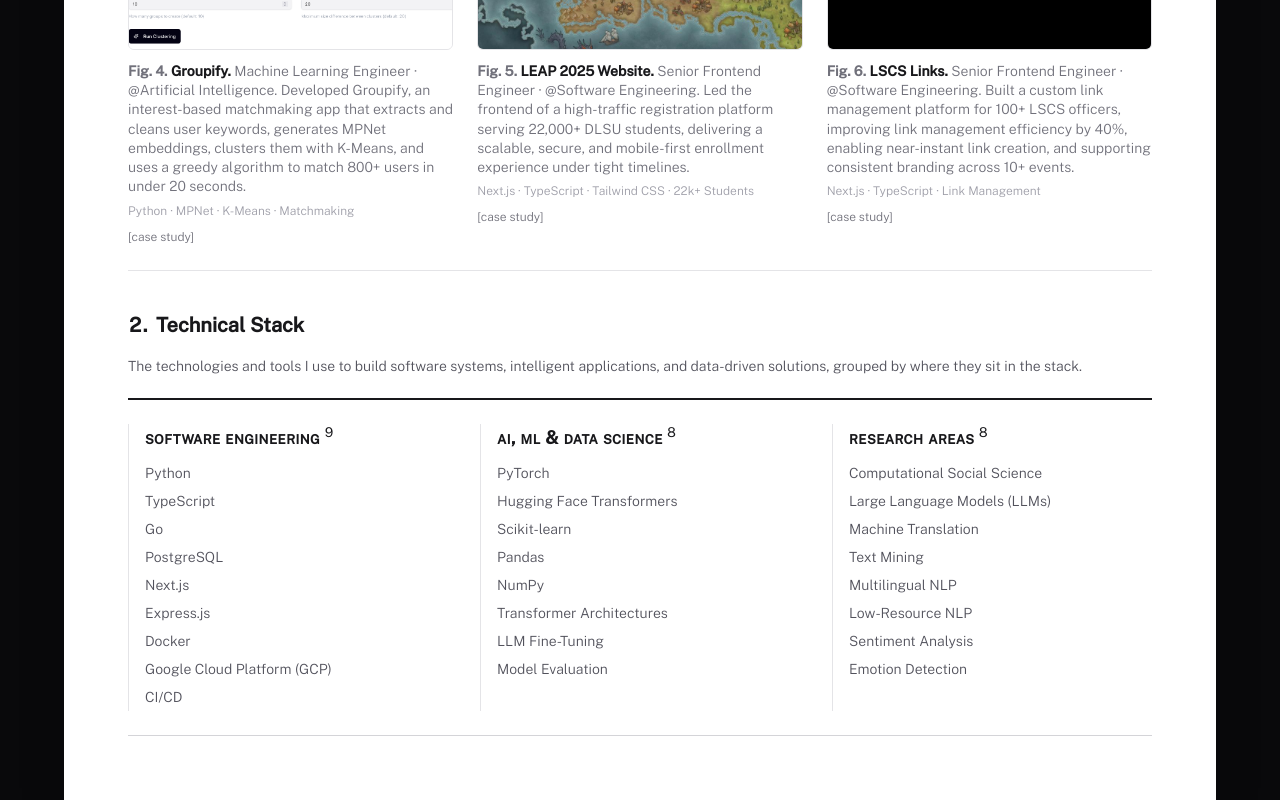
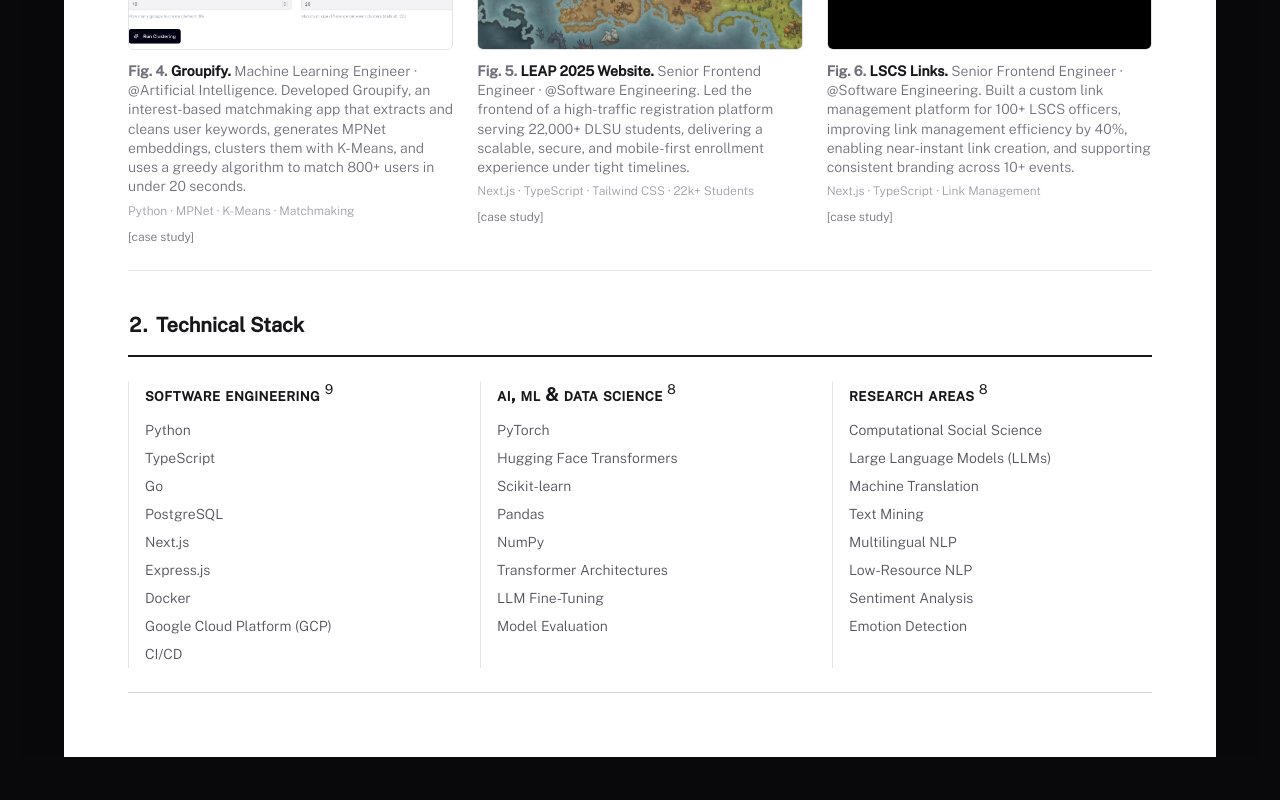
Before and after one commit to mbchavez27/mbchavezzportfolio, a React (Vite) app: page /projects in a window 1280 px wide. Shown: the part 1286-2086 px from the top of the page. After the commit the page ends 2043 px from the top, so only its background shows below. Built offline with nearby package versions, Linux system fonts and the light colour scheme.

Commit message:
content: drop the stack and roles intro lines

```diff
--- a/src/features/productions/components/RolesCapabilities.tsx
+++ b/src/features/productions/components/RolesCapabilities.tsx
@@ -1,5 +1,4 @@
 import { motion } from "motion/react";
-import Summary from "@/components/atoms/Summary";
 import SectionHeading from "@/components/molecules/SectionHeading";
 import { revealOnScroll } from "@/lib/motion";
 import type { Capability } from "../domain/productions.domain";
@@ -9,7 +8,6 @@ export default function RolesCapabilities({ capabilities }: { capabilities: read
   return (
     <section className="page-container pb-16">
       <SectionHeading number="2" title="Roles & Capabilities" />
-      <Summary>The roles I take on during live productions and what each one involves on the day of a show.</Summary>
 
       <dl className="grid grid-cols-1 md:grid-cols-2 gap-x-10">
         {capabilities.map((capability, i) => (
--- a/src/features/projects/components/TechnicalStack.tsx
+++ b/src/features/projects/components/TechnicalStack.tsx
@@ -1,5 +1,4 @@
 import { motion } from "motion/react";
-import Summary from "@/components/atoms/Summary";
 import SectionHeading from "@/components/molecules/SectionHeading";
 import { revealOnScroll } from "@/lib/motion";
 import type { StackCategory } from "../domain/projects.domain";
@@ -12,10 +11,6 @@ export default function TechnicalStack({ categories }: { categories: readonly St
   return (
     <section className="page-container pb-16">
       <SectionHeading number="2" title="Technical Stack" />
-      <Summary>
-        The technologies and tools I use to build software systems, intelligent applications, and data-driven
-        solutions, grouped by where they sit in the stack.
-      </Summary>
 
       <div className={`grid grid-cols-1 sm:grid-cols-2 ${LG_COLUMNS[categories.length] ?? "lg:grid-cols-4"} gap-x-8 gap-y-8 border-t-2 border-zinc-900 border-b border-b-zinc-300 py-6`}>
         {categories.map((category, i) => (
```
